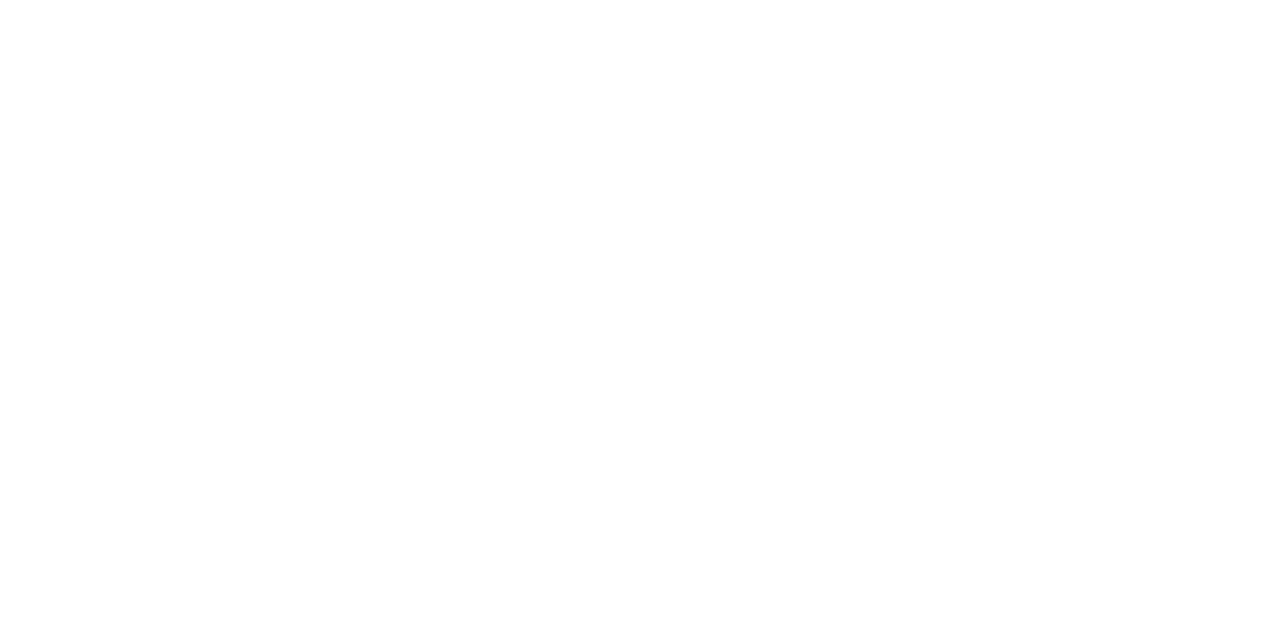
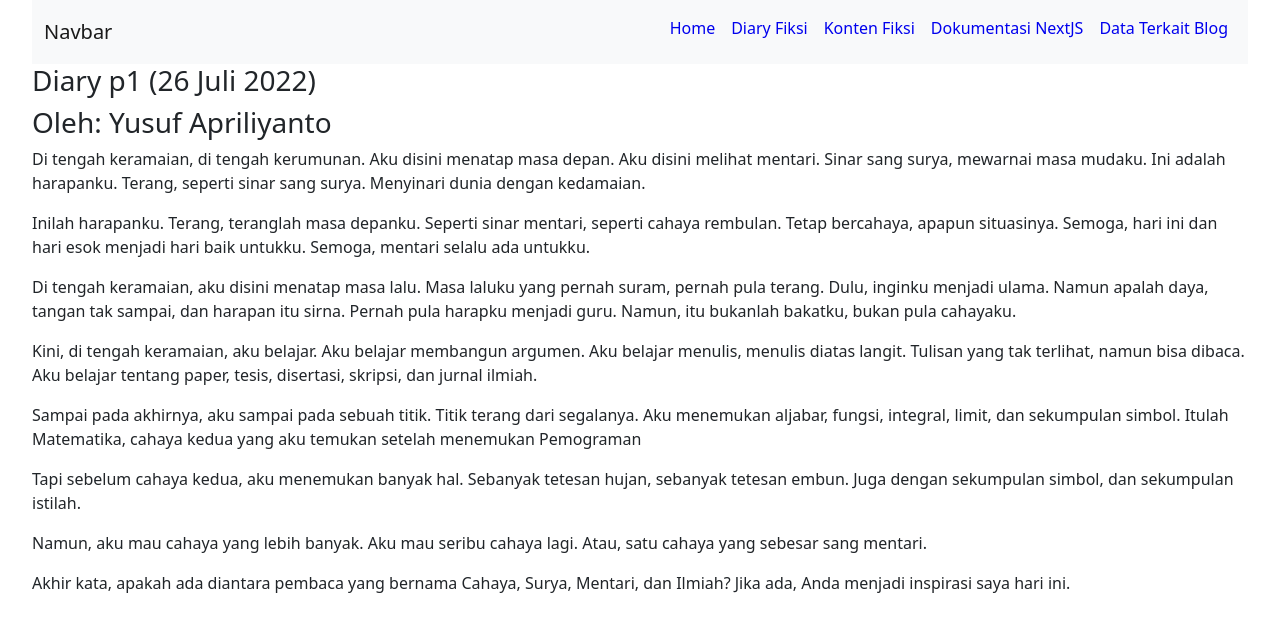
Before and after one commit to Yusufapriliyanto/nextjs-example, a Next.js app: page /diary_fiksi/p1 in a window 1280 px wide. Shown: the top 632 px of the page. Built offline with nearby package versions, Linux system fonts and the light colour scheme.

Commit message:
git-commit#3

```diff
--- a/pages/diary_fiksi/p1.js
+++ b/pages/diary_fiksi/p1.js
@@ -7,7 +7,45 @@
   return (
     <div className={styles.container}>
       <Head>
+        <title>NextJS Example Web</title>
+        <meta name="description" content="Generated by create next app" />
+        <link rel="icon" href="/favicon.ico" />
+        <link href="https://cdn.jsdelivr.net/npm/bootstrap@5.1.3/dist/css/bootstrap.min.css" rel="stylesheet"/>
       </Head>
+{/* Navbar */}
+      <nav className="navbar navbar-expand-lg navbar-light bg-light mx-auto">
+        <div className="container-fluid">
+          <a className="navbar-brand" href="https://nextjs-example-yusufapriliyanto.vercel.app">Navbar</a>
+            <ul className="navbar-nav ms-auto mb-2">
+              <li className="nav-item">
+                <a className="nav-link active ml-3" href="https://nextjs-example-yusufapriliyanto.vercel.app">Home</a>
+              </li>
+              <li className="nav-item">
+                <a className="nav-link active ml-3" href="https://nextjs-example-yusufapriliyanto.vercel.app/diary_fiksi">Diary Fiksi</a>
+              </li>
+              <li className="nav-item">
+                <a className="nav-link active ml-3" href="https://nextjs-example-yusufapriliyanto.vercel.app/konten_fiksi">Konten Fiksi</a>
+              </li>
+              <li className="nav-item">
+                <a className="nav-link active ml-3" href="https://nextjs.org/docs/">Dokumentasi NextJS </a>
+              </li>
+              <li className="nav-item">
+                <a className="nav-link active ml-3" href="https://nextjs-example-yusufapriliyanto.vercel.app/api/hello">Data Terkait Blog </a>
+              </li>
+            </ul>
+        </div>
+      </nav>
+{/* Konten Diary*/}
+      <h3>Diary p1 (26 Juli 2022)</h3>
+      <h3>Oleh: Yusuf Apriliyanto</h3>
+      <p>Di tengah keramaian, di tengah kerumunan. Aku disini menatap masa depan. Aku disini melihat mentari. Sinar sang surya, mewarnai masa mudaku. Ini adalah harapanku. Terang, seperti sinar sang surya. Menyinari dunia dengan kedamaian.</p>
+      <p>Inilah harapanku. Terang, teranglah masa depanku. Seperti sinar mentari, seperti cahaya rembulan. Tetap bercahaya, apapun situasinya. Semoga, hari ini dan hari esok menjadi hari baik untukku. Semoga, mentari selalu ada untukku.</p>
+      <p>Di tengah keramaian, aku disini menatap masa lalu. Masa laluku yang pernah suram, pernah pula terang. Dulu, inginku menjadi ulama. Namun apalah daya, tangan tak sampai, dan harapan itu sirna. Pernah pula harapku menjadi guru. Namun, itu bukanlah bakatku, bukan pula cahayaku.</p>
+      <p>Kini, di tengah keramaian, aku belajar. Aku belajar membangun argumen. Aku belajar menulis, menulis diatas langit. Tulisan yang tak terlihat, namun bisa dibaca. Aku belajar tentang paper, tesis, disertasi, skripsi, dan jurnal ilmiah.</p>
+      <p>Sampai pada akhirnya, aku sampai pada sebuah titik. Titik terang dari segalanya. Aku menemukan aljabar, fungsi, integral, limit, dan sekumpulan simbol. Itulah Matematika, cahaya kedua yang aku temukan setelah menemukan Pemograman</p>
+      <p>Tapi sebelum cahaya kedua, aku menemukan banyak hal. Sebanyak tetesan hujan, sebanyak tetesan embun. Juga dengan sekumpulan simbol, dan sekumpulan istilah.</p>
+      <p>Namun, aku mau cahaya yang lebih banyak. Aku mau seribu cahaya lagi. Atau, satu cahaya yang sebesar sang mentari.</p>
+      <p>Akhir kata, apakah ada diantara pembaca yang bernama Cahaya, Surya, Mentari, dan Ilmiah? Jika ada, Anda menjadi inspirasi saya hari ini.</p>
     </div>
   )
 }
```
